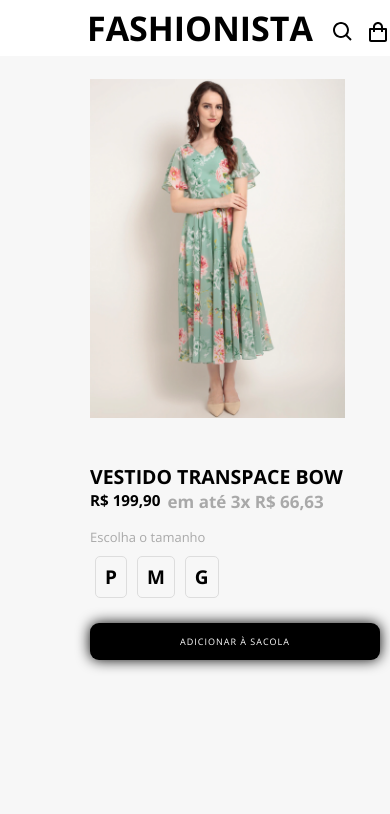
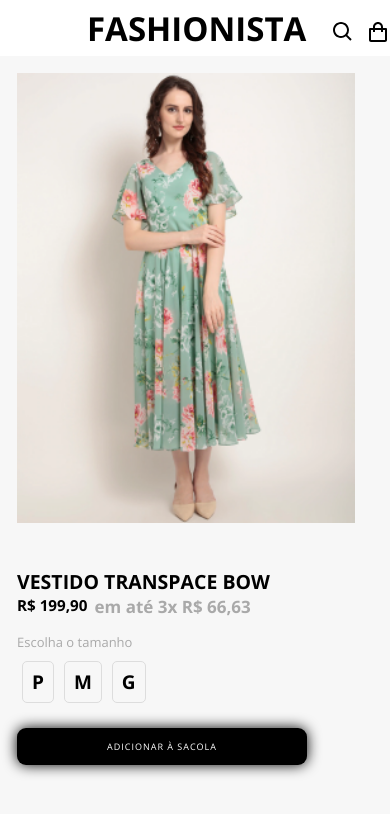
Before and after one commit to viicsousa/Projeto-produto, a plain HTML site: page index.html in a window 390 px wide. Drawn offline with nearby package versions, Linux system fonts and the light colour scheme.

Commit message:
atualizado

```diff
--- a/style.css
+++ b/style.css
@@ -106,12 +106,16 @@ body {
 @media (max-width:415px) {
     .principal {
         flex-direction: column;
+        margin: 17px;
     }
     .textof {
-        font-size: 34px;
+        font-size: 33px;
+        margin: auto;
     }
     .modelo {
-        width: 85%;
+        width: 95%;
+        margin-left: 0px;
+
     }
     .botao p {
     font-size: 9px;
@@ -119,4 +123,6 @@ body {
     .texto-meio {
         font-size: 13px;
     }
+
+
 }
```
